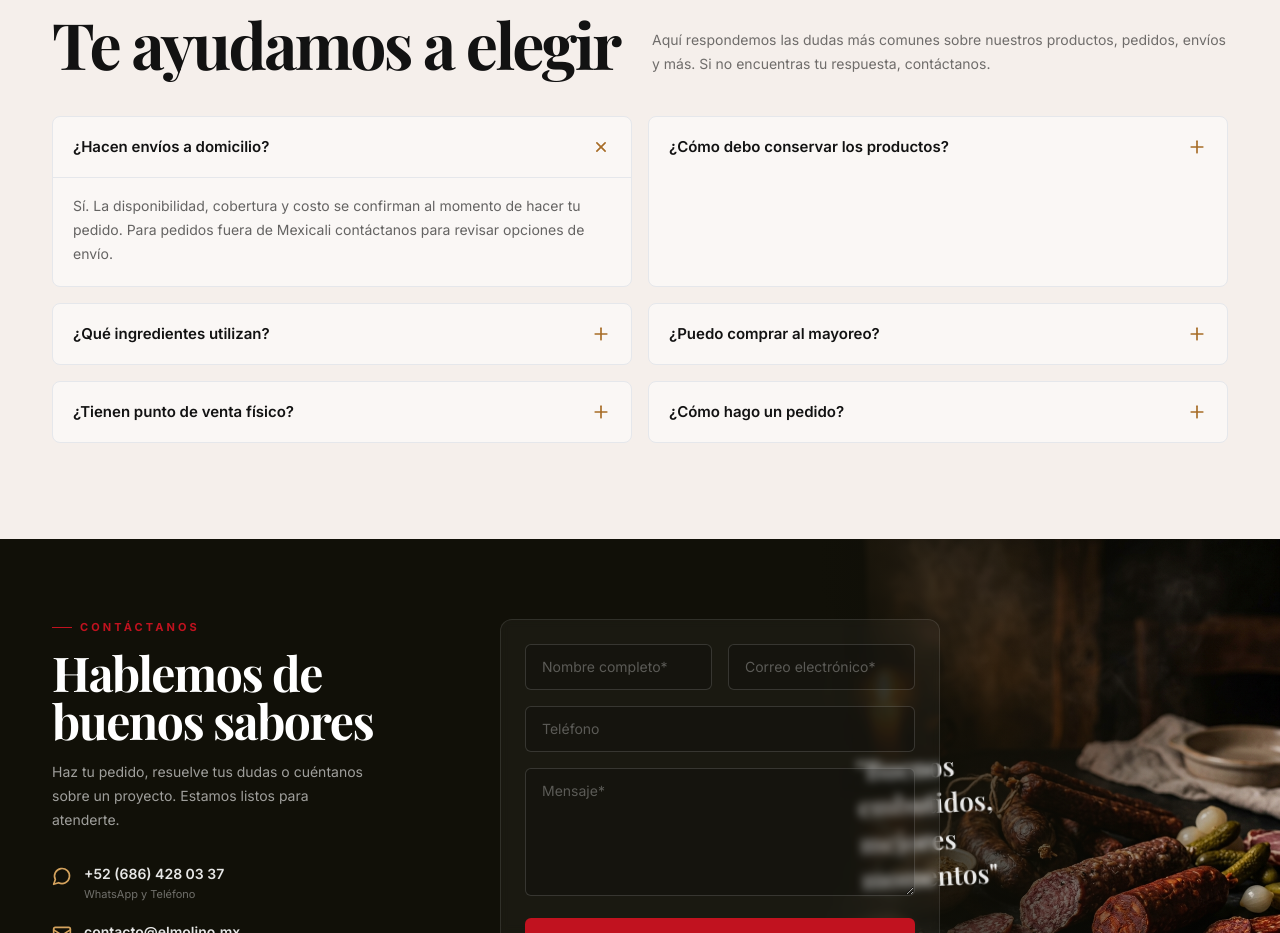
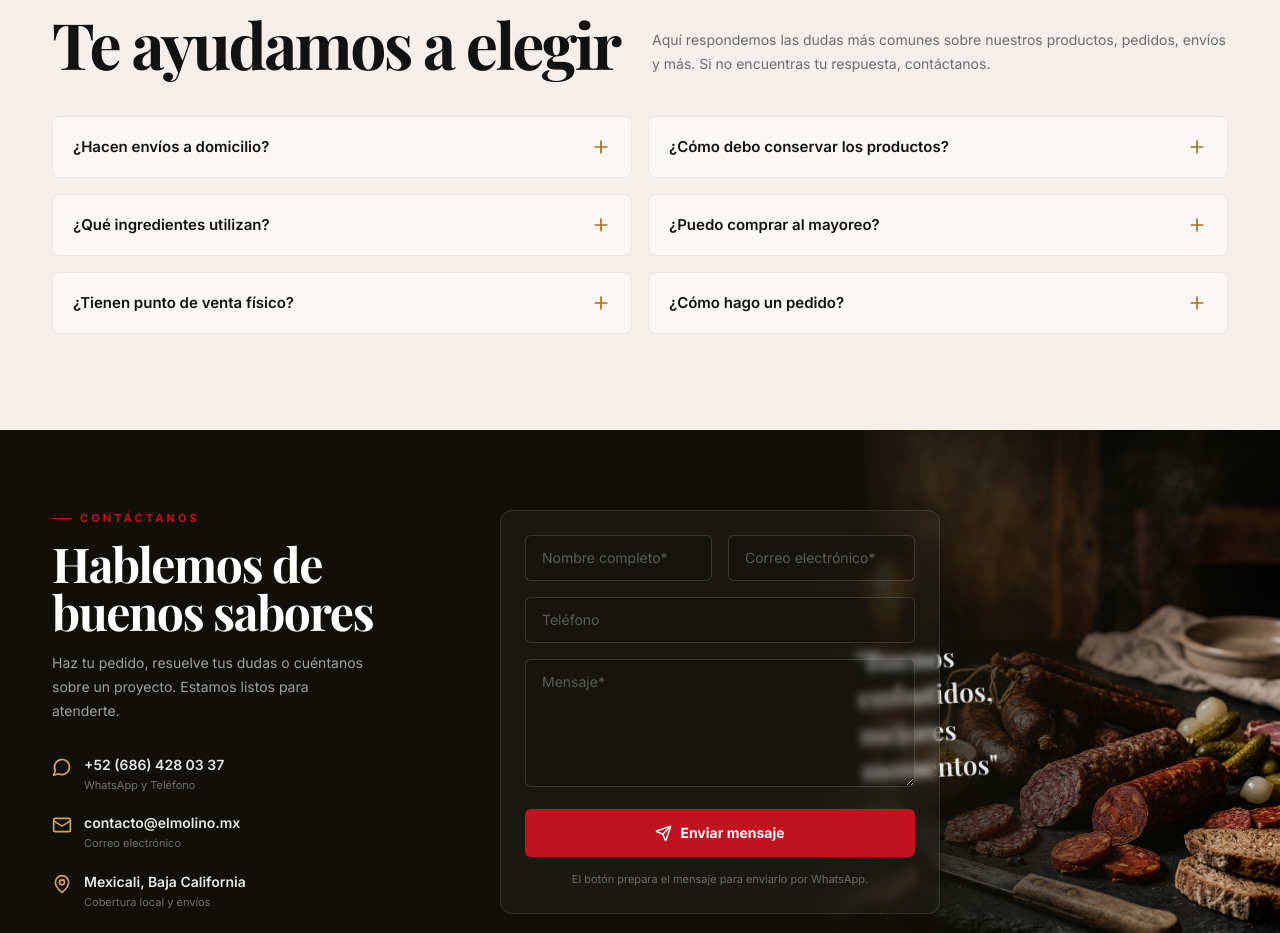
Before and after one commit to gerardocastrovargas-web/el-molino, a React (Vite) app: page / in a window 1280 px wide. Shown: the part 2880-3813 px from the top of the page. Built offline with nearby package versions, Linux system fonts and the light colour scheme; a web font is replaced by a local one.

Commit message:
fix: FAQ all items closed by default

```diff
--- a/src/components/Faq.jsx
+++ b/src/components/Faq.jsx
@@ -4,7 +4,7 @@ import { Plus } from 'lucide-react'
 import { faqs } from '../data/faqs'
 
 export default function Faq() {
-  const [open, setOpen] = useState(0)
+  const [open, setOpen] = useState(null)
 
   return (
     <section id="faq" className="bg-cream py-20 sm:py-24">
```
